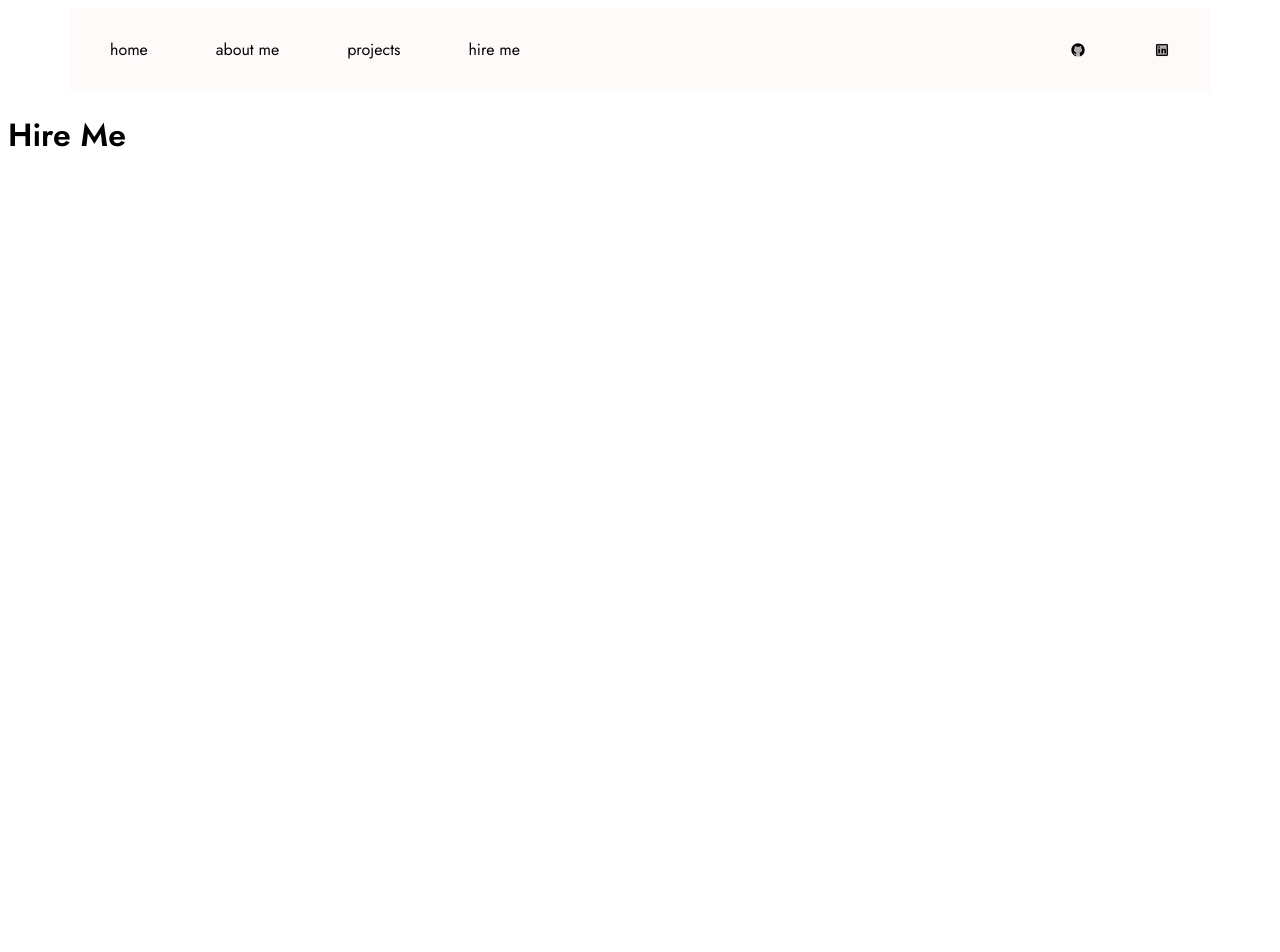
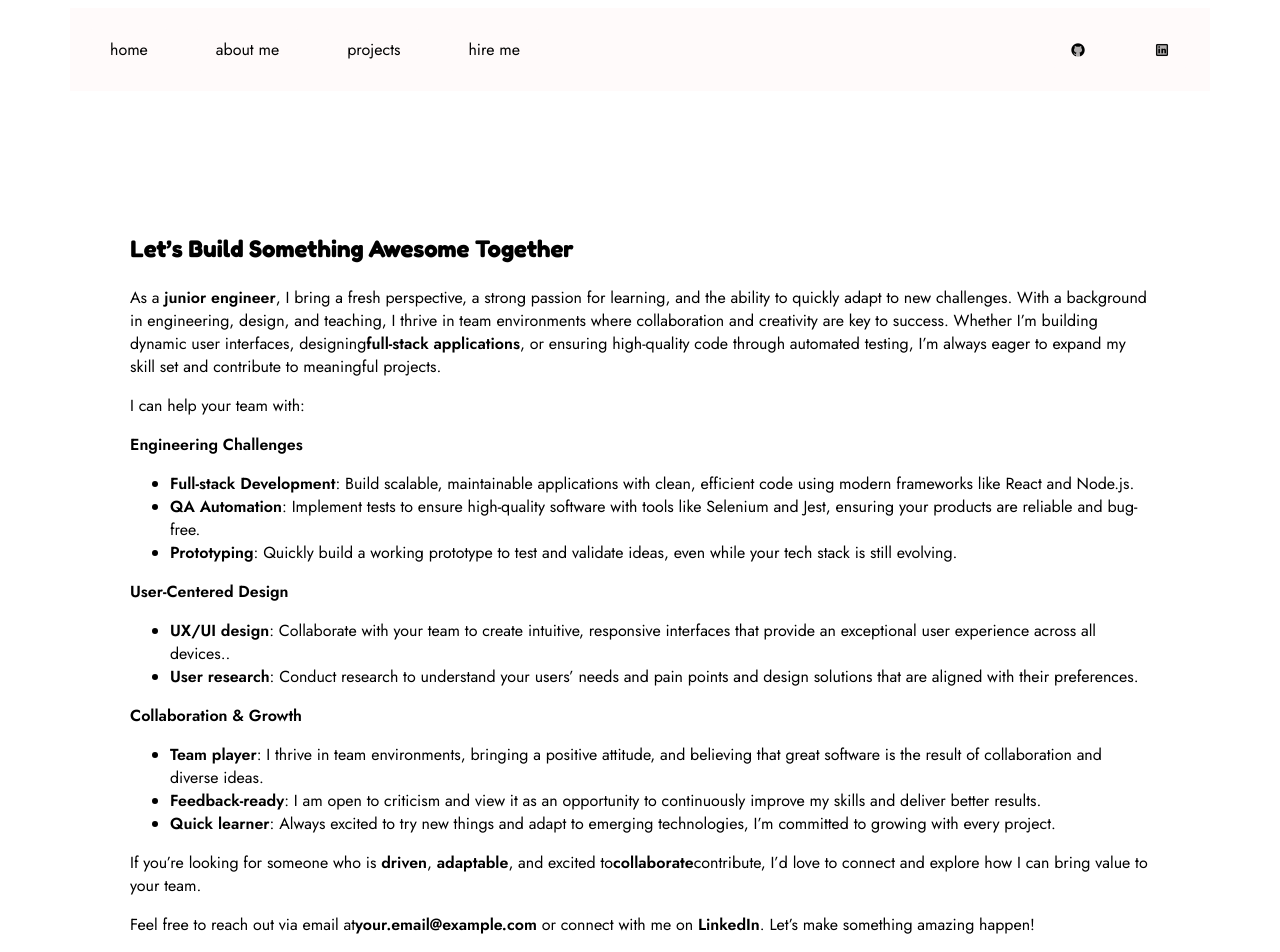
Before and after one commit to nicoleyeag/portfolio, a React (Create React App) app: page /hire in a window 1280 px wide. Shown: the top 952 px of the page. Before the commit the page ends 800 px from the top, so only its background shows below. Built offline with nearby package versions, Linux system fonts and the light colour scheme; a web font is replaced by a local one.

Commit message:
added sparkle fade for a more seamless look

```diff
--- a/src/css/style.css
+++ b/src/css/style.css
@@ -40,12 +40,13 @@ body {
   opacity: 0; /* Hide by default */
   /* transition: opacity 0.3s ease; Smooth transition only for opacity */
   /* Don't transition `top` or `left` */
+  transition: opacity 250ms ease, transform 250ms ease;
 }
 
 /* Large Sparkle */
 .sparkle-large {
-  width: 1.5em;  /* Larger sparkle size */
-  height: 1.5em; /* Larger sparkle size */
+  width: 1.75em;  /* Larger sparkle size */
+  height: 1.75em; /* Larger sparkle size */
   left: 100%;  /* Position relative to the right edge of the button */
   top: 10px; /* Move sparkle up or down */
   margin-left: -20px;  /* Adjust space between the button and sparkle */
@@ -59,7 +60,7 @@ body {
   height: 0.75em; /* Smaller sparkle size */
   left: 100%; /* Position relative to the right edge of the button */
   margin-left: -20px; /* Increase space between large and small sparkle */
-  top: 5px; /* Move sparkle up or down */
+  top: 10px; /* Move sparkle up or down */
   opacity: 0;  /* Initially hidden */
   /* No transition on position, only opacity */
 }
@@ -82,13 +83,10 @@ body {
 /* Keyframes for wiggle */
 @keyframes sparkle-wiggle {
   0%, 100% {
-    transform: translateY(-50%) rotate(0deg);
+    transform: rotate(-8deg);
   }
-  25% {
-    transform: translateY(-50%) rotate(-20deg);
-  }
-  75% {
-    transform: translateY(-50%) rotate(20deg);
+  50% {
+    transform: rotate(8deg);
   }
 }
 
@@ -140,6 +138,7 @@ body {
   opacity: 0;
   width: 2em;   /* same-ish scale as your other large sparkle */
   height: 2em;
+  transition: opacity 250ms ease, transform 250ms ease;
 }
 
 /* spread them across the top (separated like your mock) */
@@ -325,9 +324,22 @@ nav {
 
 
 /* --- ABOUT ME PAGE --- */
-
 .about {
   max-width: 1100px;
   margin: 0 auto;
   padding: 40px 20px;
 }
+
+/* --- PROJECTS PAGE --- */
+.projects {
+  max-width: 1100px;
+  margin: 0 auto;
+  padding: 40px 20px;
+}
+
+/* --- HIRE ME PAGE --- */
+.hire {
+  max-width: 1100px;
+  margin: 0 auto;
+  padding: 40px 20px;
+}
--- a/src/pages/Hire.js
+++ b/src/pages/Hire.js
@@ -1,5 +1,84 @@
 import React from "react";
 
 export default function Hire() {
-  return <h1>Hire Me</h1>;
+  return (
+    <main className="hire">
+      <section className="hire">
+        <div className="hire">
+          <h1><span className="highlight">Let’s Build Something Awesome Together</span></h1>
+          <p>
+            As a <span className="bold">junior engineer</span>, I bring a fresh
+            perspective, a strong passion for learning, and the ability to
+            quickly adapt to new challenges. With a background in engineering,
+            design, and teaching, I thrive in team environments where
+            collaboration and creativity are key to success. Whether I’m
+            building dynamic user interfaces, designing
+            <span className="bold">full-stack applications</span>, or ensuring
+            high-quality code through automated testing, I’m always eager to
+            expand my skill set and contribute to meaningful projects.
+          </p>
+          <p>
+            I can help your team with:
+          </p>
+          <p><span className="bold">Engineering Challenges</span></p>
+            <ul className="engineeringChallenges">
+
+            <li><span className="bold">Full-stack Development</span>: Build
+            scalable, maintainable applications with clean, efficient code
+            using modern frameworks like React and Node.js.</li>
+
+            <li><span className="bold">QA Automation</span>: Implement tests to
+            ensure high-quality software with tools like Selenium and Jest,
+            ensuring your products are reliable and bug-free.</li>
+
+            <li><span className="bold">Prototyping</span>: Quickly build a
+            working prototype to test and validate ideas, even while your tech
+            stack is still evolving.</li>
+            </ul>
+
+          <p><span className="bold">User-Centered Design</span></p>
+            <ul className="userCenteredDesign">
+
+            <li><span className="bold">UX/UI design</span>: Collaborate with
+            your team to create intuitive, responsive interfaces that provide an
+            exceptional user experience across all devices..</li>
+
+            <li><span className="bold">User research</span>: Conduct research to
+            understand your users’ needs and pain points and design solutions
+            that are aligned with their preferences.</li>
+          </ul>
+
+          <p><span className="bold">Collaboration & Growth</span></p>
+            <ul className="collaborationAndGrowth">
+
+            <li><span className="bold">Team player</span>: I thrive in team
+            environments, bringing a positive attitude, and believing that great
+            software is the result of collaboration and diverse ideas.</li>
+
+            <li><span className="bold">Feedback-ready</span>: I am open to
+            criticism and view it as an opportunity to continuously improve my
+            skills and deliver better results.</li>
+
+            <li><span className="bold">Quick learner</span>: Always excited to
+            try new things and adapt to emerging technologies, I’m committed to
+            growing with every project.</li>
+            </ul>
+
+          <p>
+            If you’re looking for someone who is <span className="bold">driven
+            </span>, <span className="bold">adaptable</span>, and excited to
+            <span className="bold">collaborate</span>contribute, I’d love to
+            connect and explore how I can bring value to your team.
+          </p>
+          <p>
+            Feel free to reach out via email at
+            <span className="bold">your.email@example.com</span> or connect with
+            me on <span className="bold">LinkedIn</span>. Let’s make something
+            amazing happen!
+            </p>
+
+            </div>
+        </section>
+    </main>
+    )
 }
```
